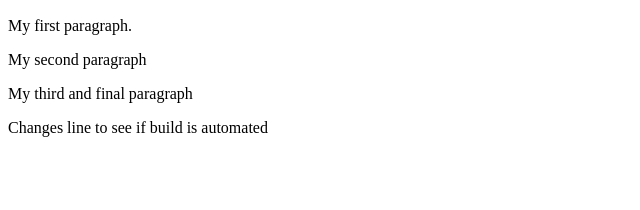
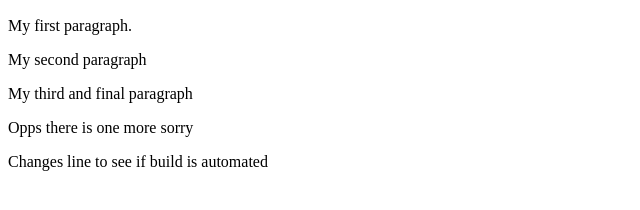
Before and after one commit to batsy255/webapp, a plain HTML site: page index.html in a window 1280 px wide. Shown: the part 110-320 px from the top of the page, without its empty margins (0-640 px from the left). Drawn offline with Linux system fonts and the light colour scheme.

Commit message:
Update index.html

```diff
--- a/index.html
+++ b/index.html
@@ -7,6 +7,7 @@
 <p>My first paragraph.</p>
 <p>My second paragraph</p>
 <p>My third and final paragraph</p>
+<p>Opps there is one more sorry</p>
 <p>Changes line to see if build is automated</p>
 </body>
 </html>
```
